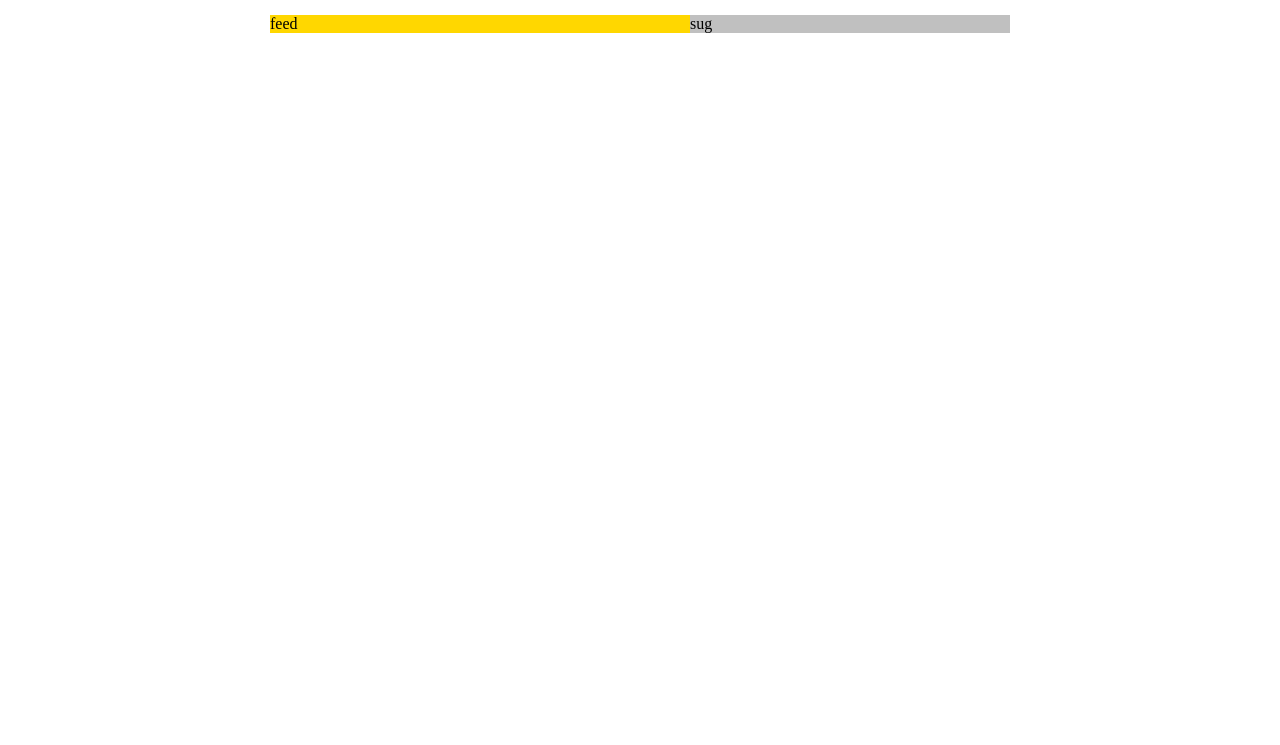
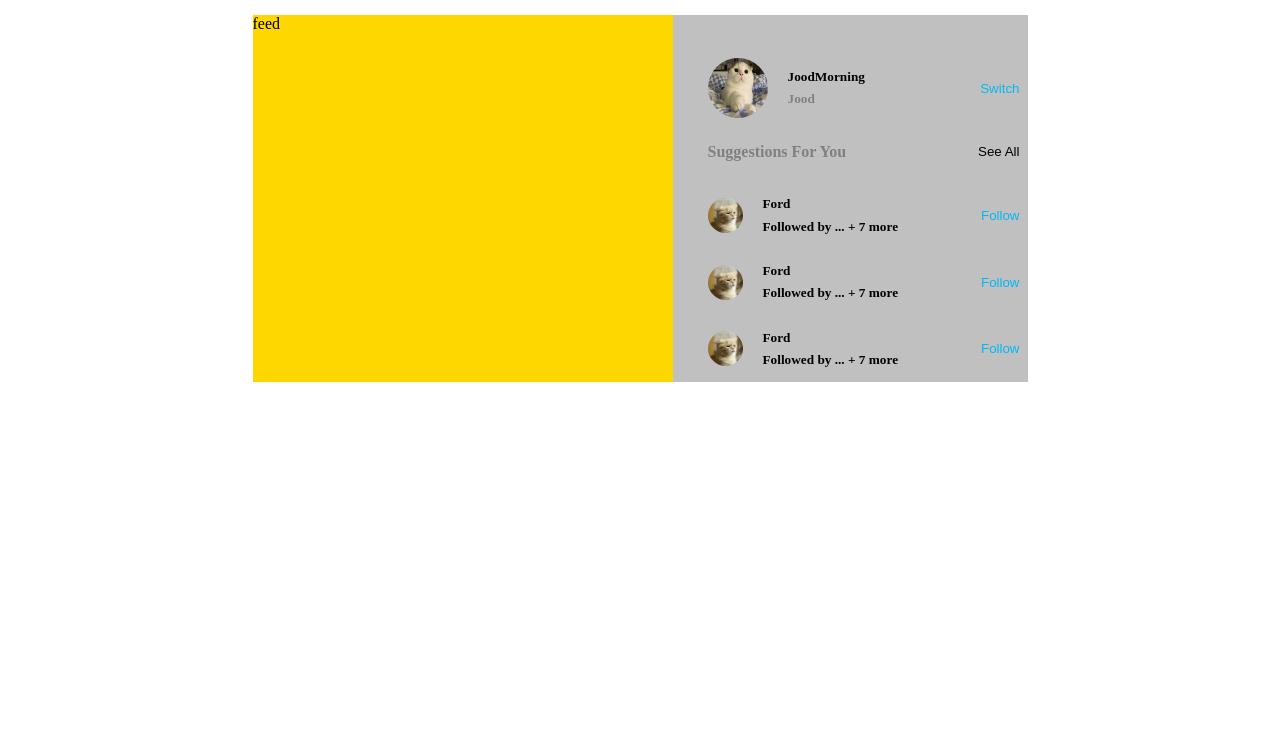
Before and after one commit to kalunyou/workshop1-flex, a plain HTML site: page index.html in a window 1280 px wide. Shown: the part 55-800 px from the top of the page. Drawn offline with Linux system fonts and the light colour scheme.

Commit message:
[workshop1-flex] suggestion

```diff
--- a/index.html
+++ b/index.html
@@ -16,11 +16,81 @@
         <img src="./images/add.png" height="25" width="25" />
         <img src="./images/navigation.png" height="25" width="25" />
         <img src="./images/heart.png" height="25" width="25" />
+        <img
+          src="./images/301375987_1143419516254843_1120587938116159725_n.jpg"
+          height="25"
+          width="25"
+          id="profile"
+        />
       </div>
     </div>
     <div class="container">
       <div class="feed">feed</div>
-      <div class="suggestions">sug</div>
+      <div class="suggestions">
+        <div class="account-swt">
+          <div class="account">
+            <img
+              src="./images/301375987_1143419516254843_1120587938116159725_n.jpg"
+              width="60"
+              height="60"
+              id="profile-acc-swt"
+            />
+            <div class="account-detail">
+              <h5 id="acc-name">JoodMorning</h5>
+              <h5 id="acc-bio">Jood</h5>
+            </div>
+          </div>
+          <button id="swt-btn">Switch</button>
+        </div>
+        <div class="acc-suggestions">
+          <div class="suggess-txt">
+            <h4>Suggestions For You</h4>
+            <button id="suggess-btn">See All</button>
+          </div>
+          <div class="suggess-acc-item">
+            <div class="suggess-acc">
+              <img
+                src="./images/301543093_1546737722421490_7556045845933081424_n.jpg"
+                width="35"
+                height="35"
+              />
+              <div class="account-sgt-detail">
+                <h5 id="acc-sgt-name">Ford</h5>
+                <h5 id="acc-follow">Followed by ... + 7 more</h5>
+              </div>
+            </div>
+            <button id="follow-btn">Follow</button>
+          </div>
+          <div class="suggess-acc-item">
+            <div class="suggess-acc">
+              <img
+                src="./images/301543093_1546737722421490_7556045845933081424_n.jpg"
+                width="35"
+                height="35"
+              />
+              <div class="account-sgt-detail">
+                <h5 id="acc-sgt-name">Ford</h5>
+                <h5 id="acc-follow">Followed by ... + 7 more</h5>
+              </div>
+            </div>
+            <button id="follow-btn">Follow</button>
+          </div>
+          <div class="suggess-acc-item">
+            <div class="suggess-acc">
+              <img
+                src="./images/301543093_1546737722421490_7556045845933081424_n.jpg"
+                width="35"
+                height="35"
+              />
+              <div class="account-sgt-detail">
+                <h5 id="acc-sgt-name">Ford</h5>
+                <h5 id="acc-follow">Followed by ... + 7 more</h5>
+              </div>
+            </div>
+            <button id="follow-btn">Follow</button>
+          </div>
+        </div>
+      </div>
     </div>
   </body>
 </html>
--- a/style.scss
+++ b/style.scss
@@ -25,8 +25,12 @@ body {
 .menu {
   display: flex;
   background-color: white;
-  width: 200px;
+  width: 220px;
   justify-content: space-between;
+}
+
+#profile {
+  border-radius: 50%;
 }
 
 .container {
@@ -42,4 +46,79 @@ body {
 .suggestions {
   background-color: silver;
   width: 320px;
+  padding-left: 35px;
+  padding-top: 40px;
 }
+
+.account-swt {
+  display: flex;
+  justify-content: space-between;
+  align-items: center;
+}
+
+.account {
+  display: flex;
+  justify-content: center;
+  align-items: center;
+}
+.account-detail {
+  padding-left: 20px;
+  line-height: 0.05px;
+}
+
+#acc-bio {
+  color: gray;
+}
+
+#swt-btn {
+  color: rgb(0, 185, 241);
+  background-color: transparent;
+  border-color: transparent;
+}
+
+#profile-acc-swt {
+  border-radius: 50%;
+}
+
+.account-suggestions {
+  display: flex;
+  margin-top: 10px;
+}
+
+.suggess-txt {
+  display: flex;
+  justify-content: space-between;
+  color: gray;
+}
+
+#suggess-btn {
+  background-color: transparent;
+  border-color: transparent;
+}
+
+.suggess-acc-item {
+  display: flex;
+  justify-content: space-between;
+  align-items: center;
+}
+
+.suggess-acc {
+  display: flex;
+  justify-content: center;
+  align-items: center;
+}
+
+.suggess-acc img {
+  border-radius: 50%;
+}
+
+.account-sgt-detail {
+  padding-left: 20px;
+  line-height: 0.05px;
+}
+
+#follow-btn {
+  background-color: transparent;
+  border-color: transparent;
+  color: rgb(0, 185, 241);
+}
```
Also changed, not shown: images/300378717_5195230013920418_8293398140413443698_n.jpg (added), images/301375987_1143419516254843_1120587938116159725_n.jpg (added), images/301543093_1546737722421490_7556045845933081424_n.jpg (added), style.css, 1 other file.
